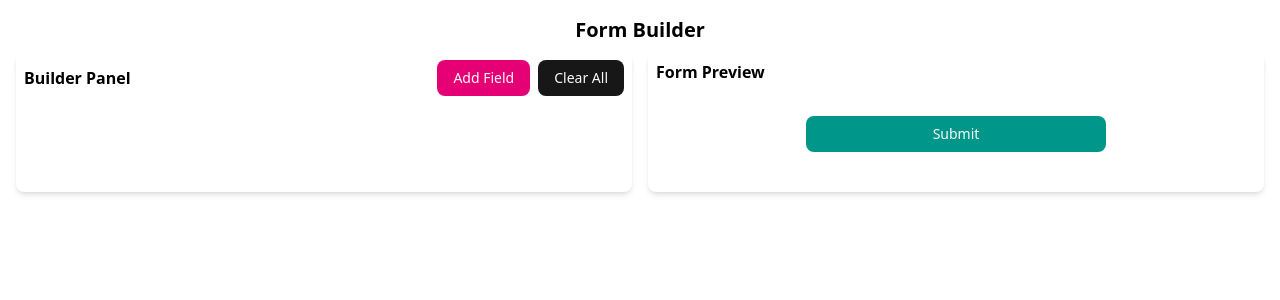
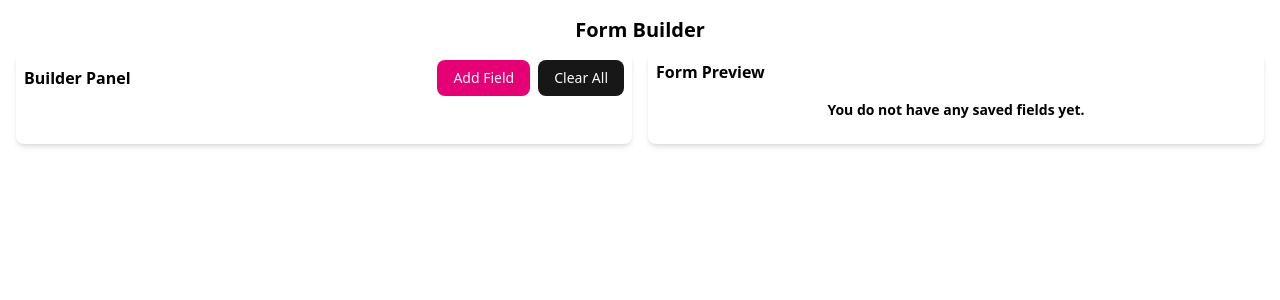
Before and after one commit to faithgaiciumia/react-combo-lab, a React (Vite) app: page /formbuilder in a window 1280 px wide. Shown: the top 300 px of the page. Built offline with nearby package versions, Linux system fonts and the light colour scheme.

Commit message:
empty fields array edge case on form preview'

```diff
--- a/src/apps/form/components/FormPreview.tsx
+++ b/src/apps/form/components/FormPreview.tsx
@@ -21,6 +21,7 @@ export default function FormPreview({
       <div>
         <h1 className="font-bold text-md">Form Preview</h1>
       </div>
+      {formFields.length > 0 ? (
         <div className="my-4">
           <form className="flex flex-col gap-2">
             {formFields.map((field, index) =>
@@ -52,6 +53,13 @@ export default function FormPreview({
             </div>
           </form>
         </div>
+      ) : (
+        <div className="flex items-center justify-center my-4">
+          <h3 className="font-semibold text-sm">
+            You do not have any saved fields yet.
+          </h3>
+        </div>
+      )}
     </div>
   );
 }
```
Lines whose indentation alone changed are shown as unchanged.
